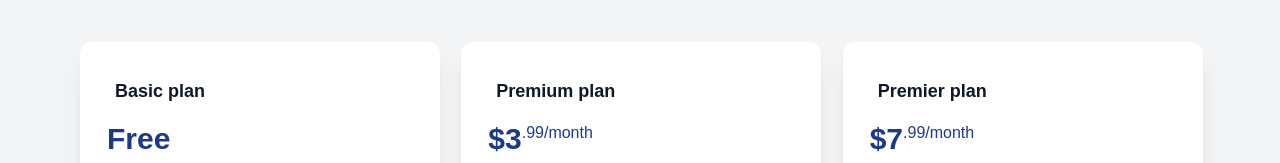
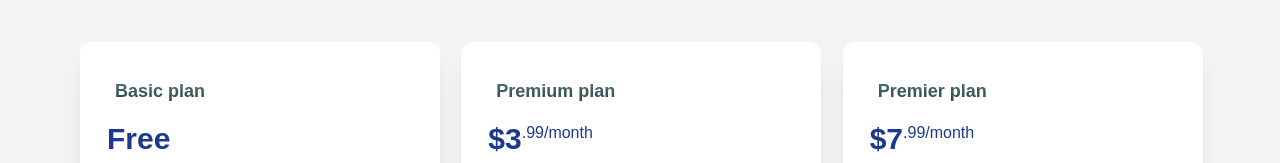
Before and after one commit to Tech-LeoF/HavenUp-Website, a Next.js app: page /PremiumPlan in a window 1280 px wide. Shown: the part 210-373 px from the top of the page. Built offline with nearby package versions, Linux system fonts and the light colour scheme; no server answers.

Commit message:
cambios en premiumPlan

```diff
--- a/src/app/PremiumPlan/premium.tsx
+++ b/src/app/PremiumPlan/premium.tsx
@@ -9,9 +9,9 @@ const PricingPlans = () => {
 
         <div className="mt-10 grid grid-cols-1 md:grid-cols-3 gap-6">
 
-          <div className="h-100 w-90 rounded-xl p-6 bg-white shadow-xl border border-transparent border-3 hover:border-[#073B3A] transform hover:scale-105 transition-all duration-300  flex flex-col justify-between">
+          <div className="h-100 w-90 rounded-xl p-6 bg-white shadow-xl border border-transparent border-3 hover:border-[#629584] transform hover:scale-105 transition-all duration-300  flex flex-col justify-between">
             <div>
-              <h3 className="flex justify-start items center p-2 text-lg font-semibold text-gray-900">Basic plan</h3>
+              <h3 className="flex justify-start items center p-2 text-lg font-semibold bg-gradient-to-b from-[#629584] to-gray-800 bg-clip-text text-transparent transition-colors">Basic plan</h3>
               <p className="flex flex-col items-start text-3xl font-bold text-blue-900 mt-2">Free</p>
               <ul className="mt-4 space-y-2 text-left text-gray-600">
                 <li>-list your property on the platform</li>
@@ -25,9 +25,9 @@ const PricingPlans = () => {
             </button>
           </div>
 
-          <div className="h-100 w-90 h-full rounded-xl p-6 bg-white shadow-xl border border-transparent border-3 hover:border-[#073B3A] transform hover:scale-105 transition-all duration-300 flex flex-col justify-between">
+          <div className="h-100 w-90 h-full rounded-xl p-6 bg-white shadow-xl border border-transparent border-3 hover:border-[#629584] transform hover:scale-105 transition-all duration-300 flex flex-col justify-between">
             <div>
-              <h3 className="flex justify-start items center p-2 text-lg font-semibold text-gray-900">Premium plan</h3>
+              <h3 className="flex justify-start items center p-2 text-lg font-semibold bg-gradient-to-b from-[#629584] to-gray-800 bg-clip-text text-transparent transition-colors">Premium plan</h3>
               <p className="flex justify-start items center text-3xl font-bold text-blue-900 mt-2 transition-colors duration-300 ">$3<span className="text-base font-normal">.99/month</span></p>
               <ul className="mt-4 space-y-2 text-left text-gray-600">
                 <li>-Property in featured spots</li>
@@ -41,9 +41,9 @@ const PricingPlans = () => {
             </button>
           </div>
 
-          <div className="h-100 w-90 h-full rounded-xl p-6 bg-white shadow-xl border border-transparent border-3 hover:border-[#073B3A] transform hover:scale-105 transition-all duration-300 flex flex-col justify-between">
+          <div className="h-100 w-90 h-full rounded-xl p-6 bg-white shadow-xl border border-transparent border-3 hover:border-[#629584] transform hover:scale-105 transition-all duration-300 flex flex-col justify-between">
             <div>
-              <h3 className="flex justify-start items center p-2 text-lg font-semibold text-gray-900">Premier plan</h3>
+              <h3 className="flex justify-start items center p-2 text-lg font-semibold bg-gradient-to-b from-[#629584] to-gray-800 bg-clip-text text-transparent transition-colors">Premier plan</h3>
               <p className="flex justify-start items-start text-3xl font-bold text-blue-900 mt-2 ">$7<span className="text-base font-normal">.99/month</span></p>
               <ul className="mt-4 space-y-2 text-left text-gray-600">
                 <li>-Everything in premium</li>
```
